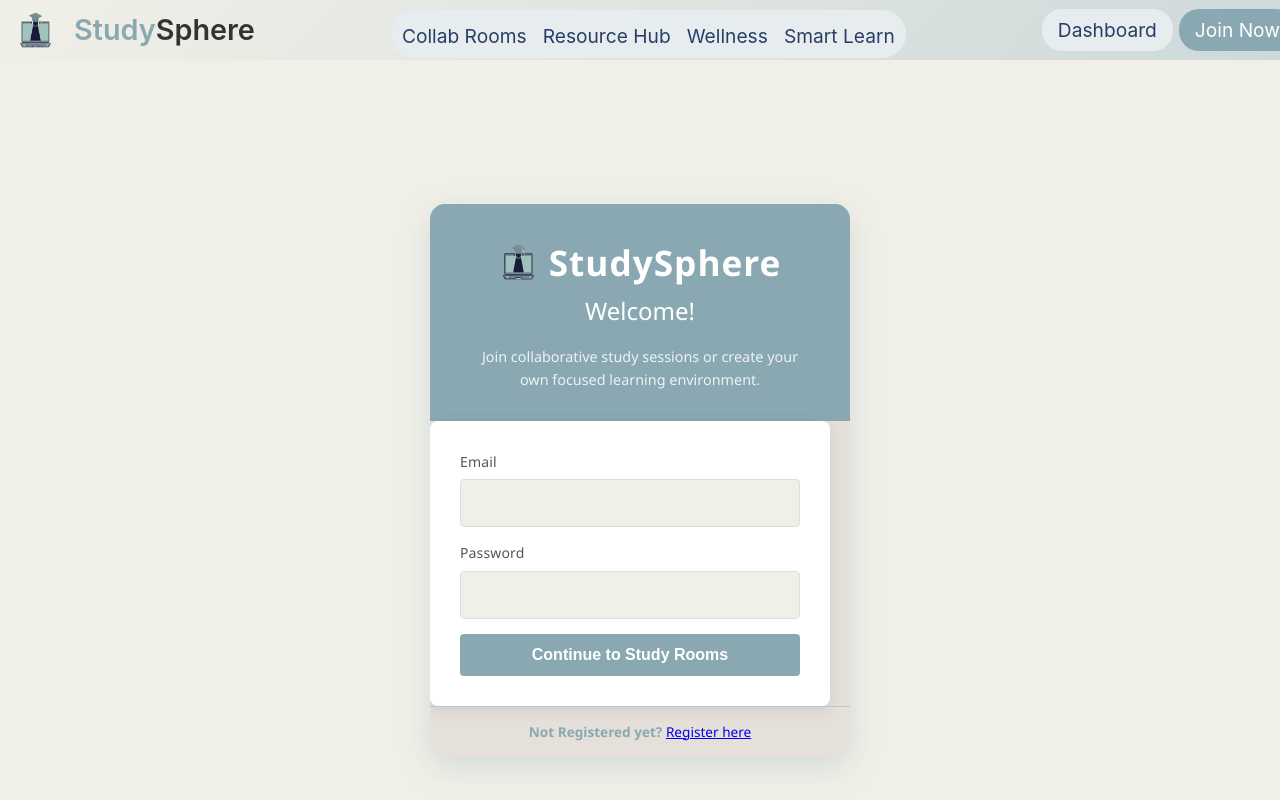
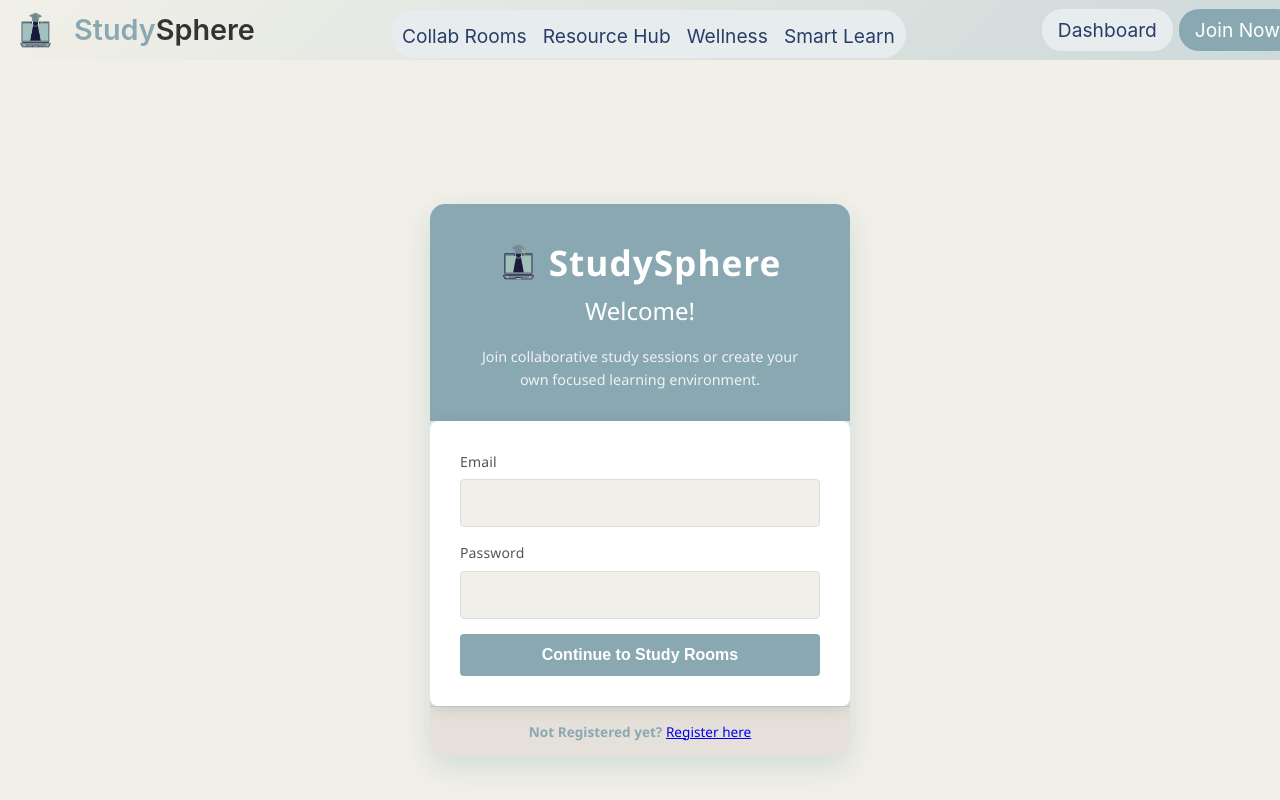
Before and after one commit to redfyel/StudySphere, a React (Vite) app in the folder frontend/: page /auth in a window 1280 px wide. Shown: the top 800 px of the page. Built offline with nearby package versions, Linux system fonts and the light colour scheme.

Commit message:
login changes

```diff
--- a/frontend/src/components/login/Login.css
+++ b/frontend/src/components/login/Login.css
@@ -8,8 +8,7 @@
 }
 
 .auth-form {
-  width: 100%;
-  max-width: 400px;
+  width: 420px;
   padding: 30px;
   background-color: #fff;
   border-radius: 8px;
--- a/frontend/src/components/register/Register.css
+++ b/frontend/src/components/register/Register.css
@@ -9,8 +9,7 @@
 }
 
 .auth-form {
-    width: 100%;
-    max-width: 400px;
+    width: 420px;
     padding: 30px;
     background-color: #fff;
     border-radius: 8px;
--- a/frontend/src/components/room/AuthScreen.jsx
+++ b/frontend/src/components/room/AuthScreen.jsx
@@ -5,6 +5,7 @@ import { useAuth } from '../../contexts/UserLoginContext';
 // FIX: Added .css extension to resolve the module not found error.
 import './AuthScreen.css';
 import axios from 'axios';
+import Loading from '../loading/Loading';
 
 function AuthScreen() {
   const [formData, setFormData] = useState({
@@ -43,7 +44,7 @@ function AuthScreen() {
     }
 
     try {
-      const response = await fetch('https://studysphere-n4up.onrender.com/api/users/authenticate', {
+      const response = await fetch('https://studysphere-n4up.onrender.com/api/auth/authenticate', {
         method: 'POST',
         headers: { 'Content-Type': 'application/json' },
         body: JSON.stringify({ name: name.trim(), email: email.trim() }),
```
